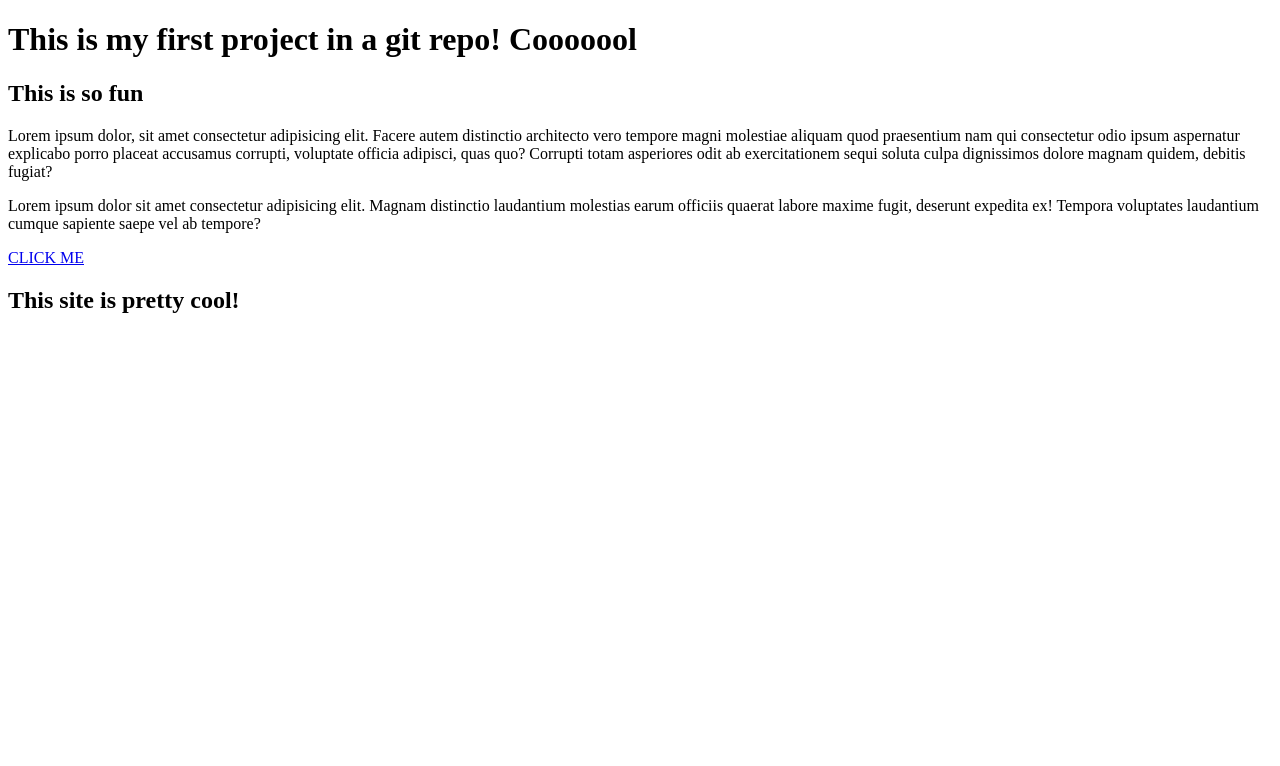
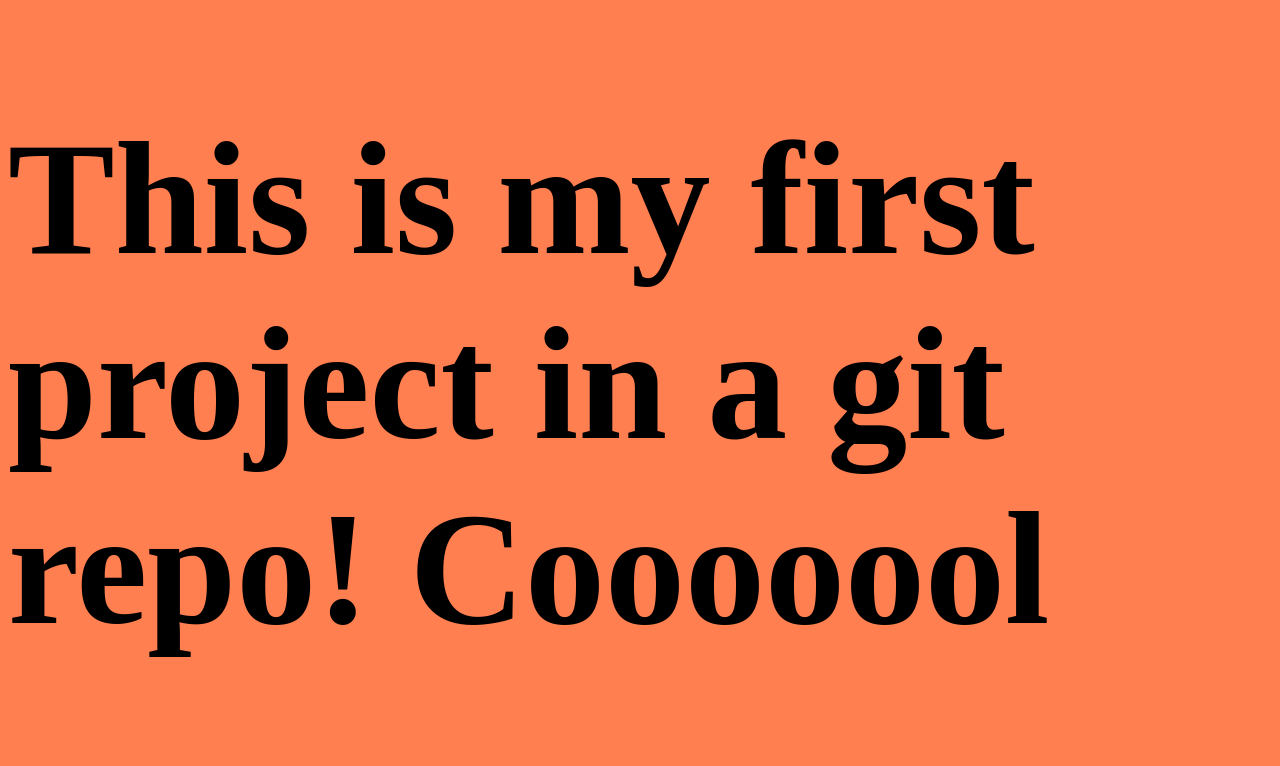
Before and after one commit to MarySolidum/git-lesson, a plain HTML site: page index.html in a window 1280 px wide. Shown: the top 766 px of the page. Drawn offline with Linux system fonts and the light colour scheme.

Commit message:
added stylesheet

```diff
--- a/index.html
+++ b/index.html
@@ -5,6 +5,7 @@
     <meta http-equiv="X-UA-Compatible" content="IE=edge">
     <meta name="viewport" content="width=device-width, initial-scale=1.0">
     <title>Document</title>
+    <link rel="stylesheet" href="style.css">
 </head>
 <body>
     <h1>This is my first project in a git repo! Cooooool</h1>
--- /dev/null
+++ b/style.css
@@ -0,0 +1,4 @@
+body {
+    background: coral;
+    font-size: 80px;
+}
```
